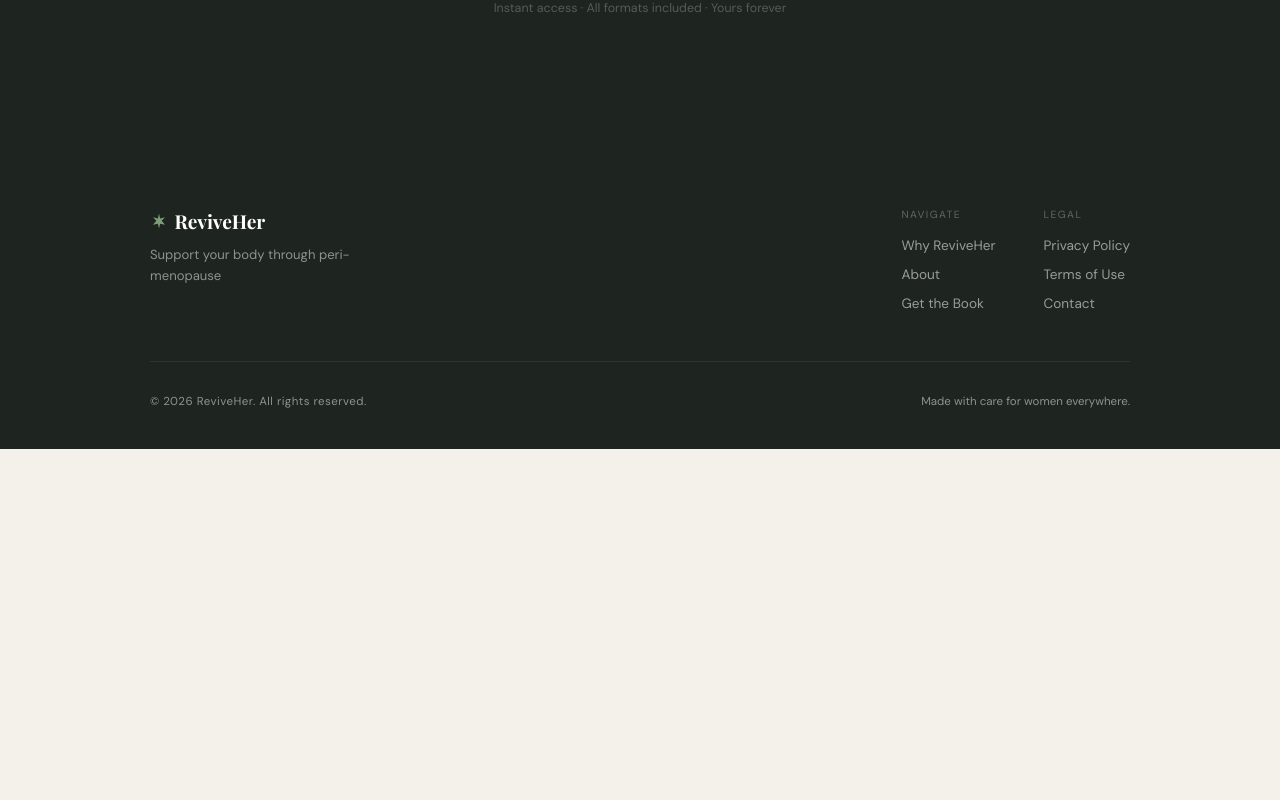
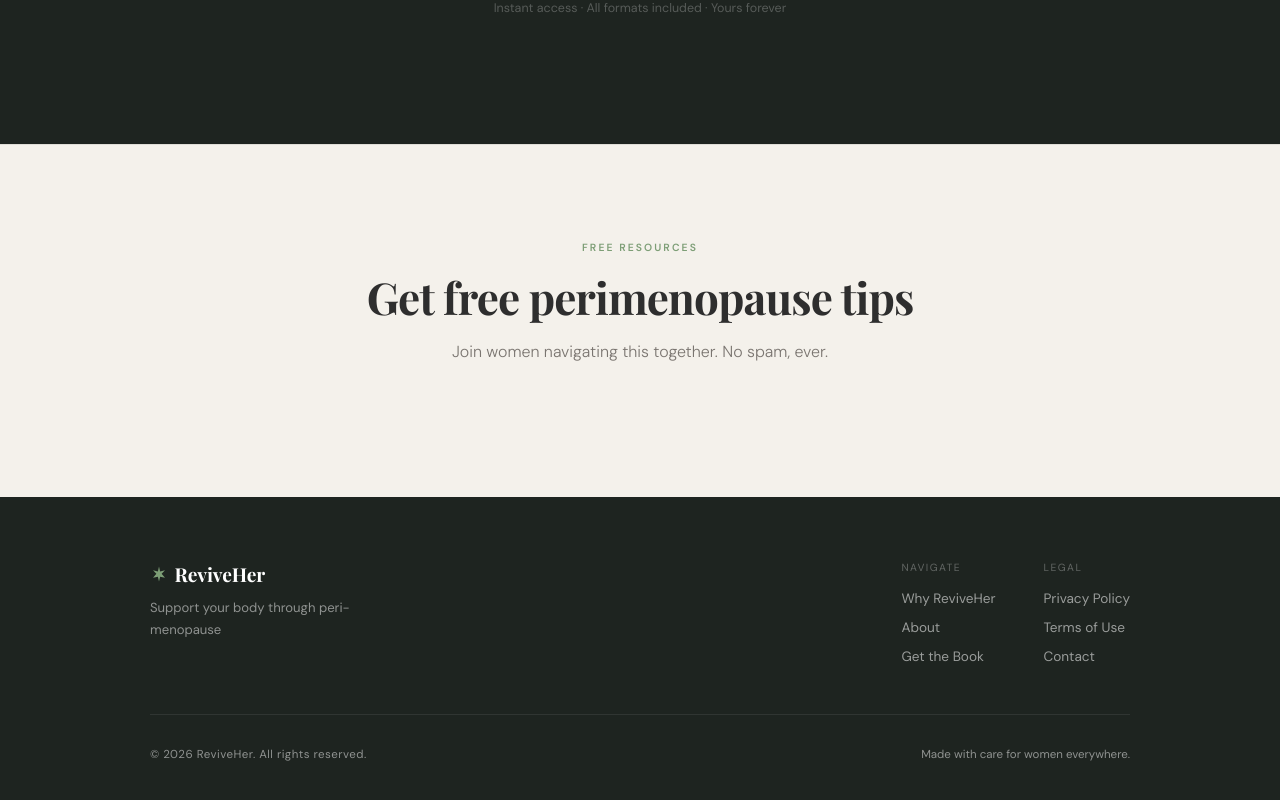
Before and after one commit to liamjw270-lgtm/ReviveHer, a React (Vite) app: page /why in a window 1280 px wide. Shown: the part 4907-5707 px from the top of the page. Before the commit the page ends 5356 px from the top, so only its background shows below. Built offline with nearby package versions, Linux system fonts and the light colour scheme; a web font is replaced by a local one.

Commit message:
Add Kit email signup section above footer
Linen-background section with Playfair heading, DM Sans subtext,
and Kit embed (data-uid c7d19d862b) injected via useEffect to avoid
Vite build issues. Appears on every page via shared Layout.

Co-Authored-By: Claude Sonnet 4.6 <noreply@anthropic.com>

```diff
--- a/src/App.jsx
+++ b/src/App.jsx
@@ -3,8 +3,9 @@ import { BrowserRouter, Routes, Route, useLocation } from 'react-router-dom'
 import { Analytics } from '@vercel/analytics/react'
 import './styles/global.css'
 
-import Nav      from './components/Nav'
-import Footer   from './components/Footer'
+import Nav         from './components/Nav'
+import Footer      from './components/Footer'
+import EmailSignup from './components/EmailSignup'
 import Home     from './pages/Home'
 import BuyPage  from './pages/BuyPage'
 import AboutPage from './pages/AboutPage'
@@ -27,6 +28,7 @@ function Layout() {
         <Route path="/about" element={<AboutPage />} />
         <Route path="/why"   element={<WhyPage />} />
       </Routes>
+      <EmailSignup />
       <Footer />
     </>
   )
--- /dev/null
+++ b/src/components/EmailSignup.jsx
@@ -0,0 +1,70 @@
+import { useEffect, useRef } from 'react'
+
+export default function EmailSignup() {
+  const scriptInjected = useRef(false)
+
+  useEffect(() => {
+    if (scriptInjected.current) return
+    scriptInjected.current = true
+
+    const script = document.createElement('script')
+    script.async = true
+    script.setAttribute('data-uid', 'c7d19d862b')
+    script.src = 'https://reviveher.kit.com/c7d19d862b/index.js'
+    document.getElementById('kit-embed-c7d19d862b')?.appendChild(script)
+  }, [])
+
+  return (
+    <section style={{
+      background:   'var(--bg)',
+      borderTop:    '1px solid var(--border)',
+      padding:      'clamp(3.5rem, 8vw, 6rem) clamp(1.5rem, 6vw, 3rem)',
+      textAlign:    'center',
+    }}>
+      <div style={{ maxWidth: 580, margin: '0 auto' }}>
+
+        {/* Eyebrow */}
+        <span style={{
+          display:       'block',
+          fontSize:      '0.65rem',
+          fontWeight:    600,
+          letterSpacing: '0.2em',
+          textTransform: 'uppercase',
+          color:         'var(--primary)',
+          marginBottom:  '1.1rem',
+        }}>
+          Free Resources
+        </span>
+
+        {/* Heading */}
+        <h2 style={{
+          fontFamily:    'var(--font-display)',
+          fontSize:      'clamp(1.9rem, 4vw, 2.75rem)',
+          fontWeight:    700,
+          color:         'var(--dark)',
+          letterSpacing: '-0.02em',
+          lineHeight:    1.15,
+          marginBottom:  '1rem',
+        }}>
+          Get free perimenopause tips
+        </h2>
+
+        {/* Subtext */}
+        <p style={{
+          fontFamily:  'var(--font-body)',
+          fontSize:    '1rem',
+          fontWeight:  300,
+          lineHeight:  1.7,
+          color:       'var(--muted)',
+          marginBottom: '2.25rem',
+        }}>
+          Join women navigating this together. No spam, ever.
+        </p>
+
+        {/* Kit embed */}
+        <div id="kit-embed-c7d19d862b" />
+
+      </div>
+    </section>
+  )
+}
```
